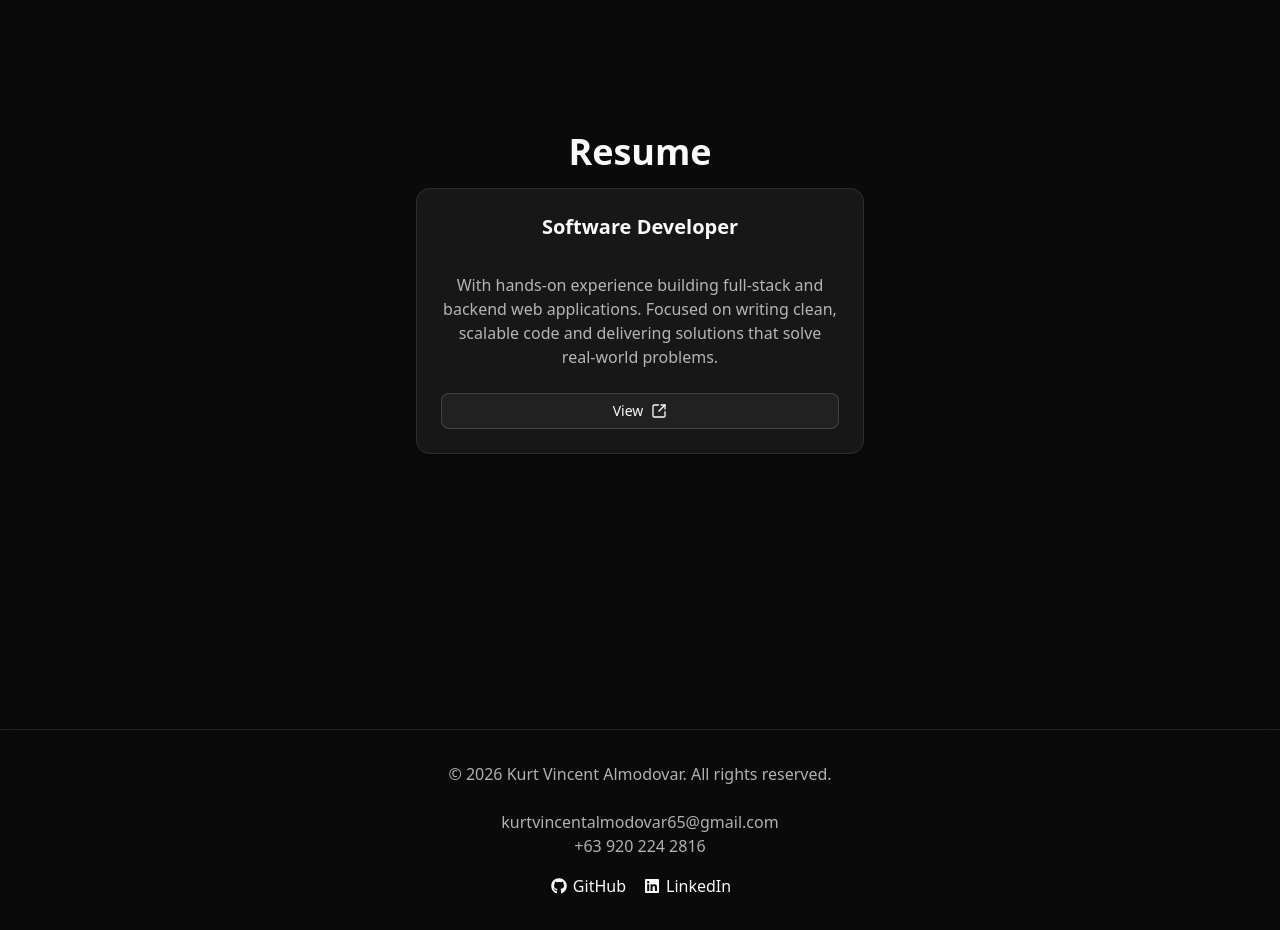
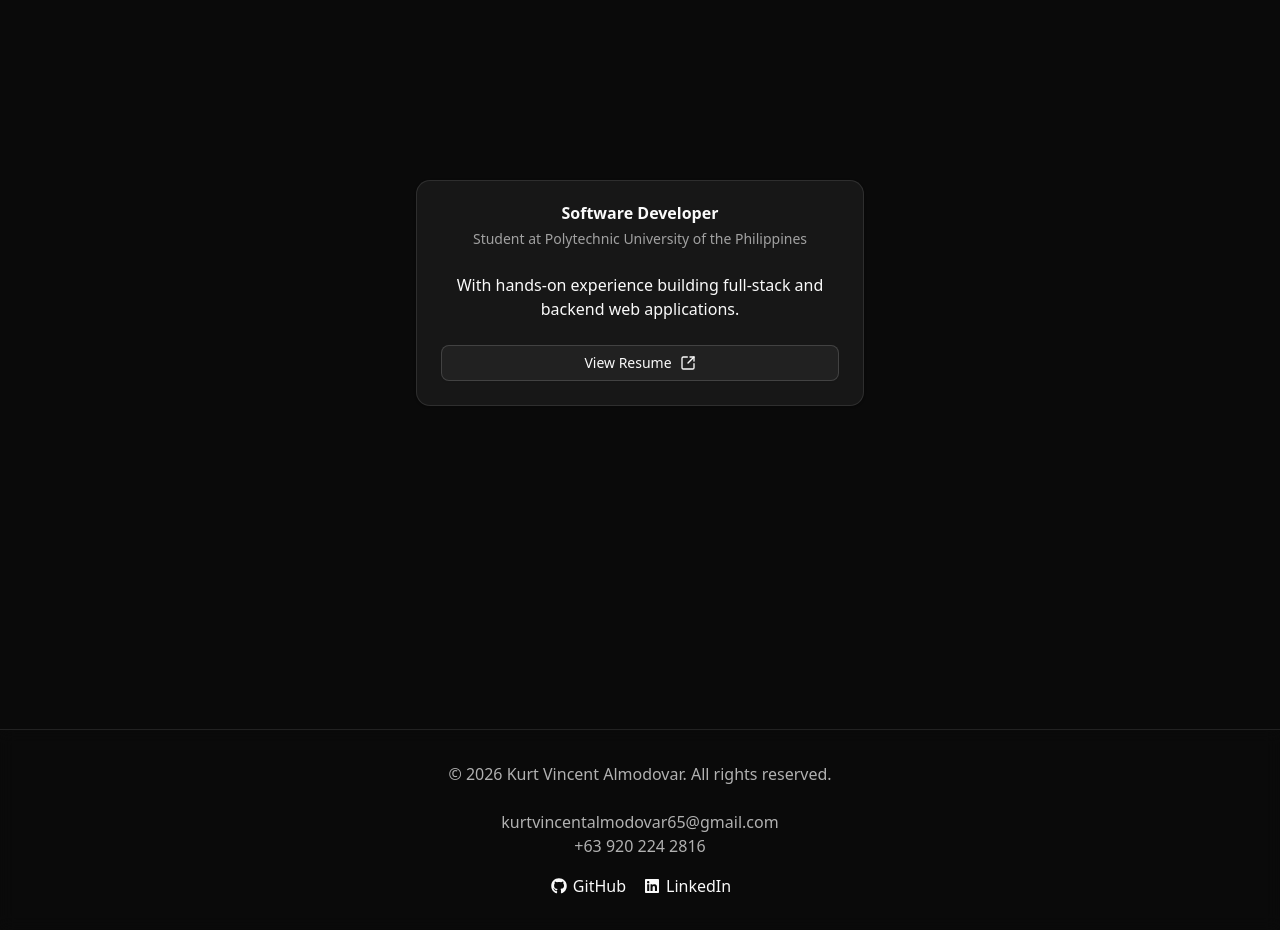
Before and after one commit to Kurt013/my-portfolio, a React (Vite) app: page / in a window 1280 px wide. Shown: the part 3620-4550 px from the top of the page. Built offline with nearby package versions, Linux system fonts and the light colour scheme.

Commit message:
updated resume component content & added sr-only class on h2 for accessibility

```diff
--- a/src/components/Resume.tsx
+++ b/src/components/Resume.tsx
@@ -1,6 +1,7 @@
 import { Button } from "@/components/ui/Button";
 import {
   Card,
+  CardDescription,
   CardContent,
   CardFooter,
   CardHeader,
@@ -16,17 +17,19 @@ const Resume = () => {
       className="text-center min-h-screen flex justify-center items-center"
     >
       <div className="">
-        <h2 className="text-3xl text-center md:text-4xl font-bold pb-4">
+        <h2 className="sr-only">
           Resume
         </h2>
         <Card className="mx-auto w-full h-full max-w-md">
           <CardHeader>
-            <CardTitle className="text-xl">Software Developer</CardTitle>
+            <CardTitle>Software Developer</CardTitle>
+            <CardDescription>
+              Student at Polytechnic University of the Philippines
+            </CardDescription>
           </CardHeader>
-          <CardContent className="text-foreground/70">
+          <CardContent>
             With hands-on experience building full-stack and backend web
-            applications. Focused on writing clean, scalable code and delivering
-            solutions that solve real-world problems.
+            applications.
           </CardContent>
           <CardFooter>
             <Button variant="outline" asChild className="w-full">
@@ -34,7 +37,7 @@ const Resume = () => {
                 href="https://drive.google.com/drive/folders/1o1dGH22KkmVKjPmAaL89Ova3y_s22hWg?usp=sharing"
                 target="_blank"
               >
-                View
+                View Resume
                 <SquareArrowOutUpRight />
               </a>
             </Button>
```
